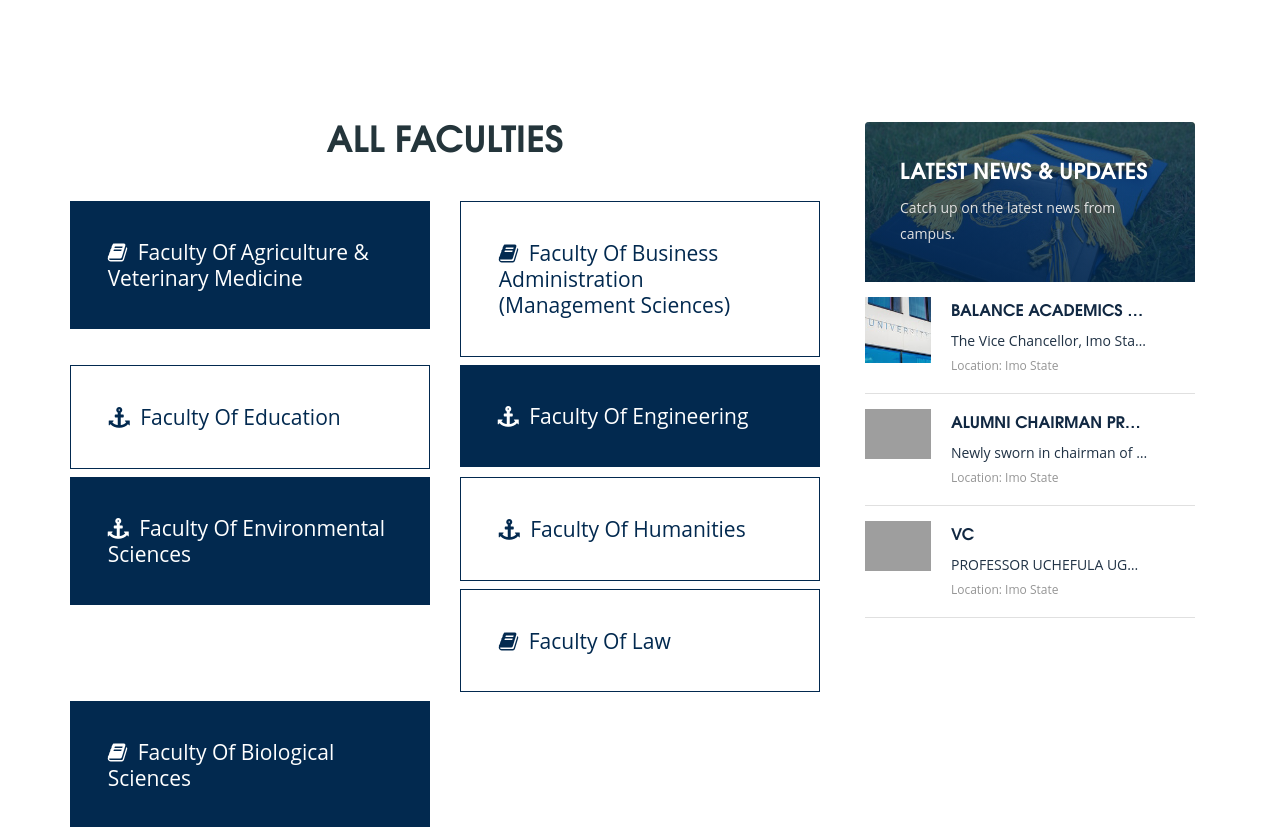
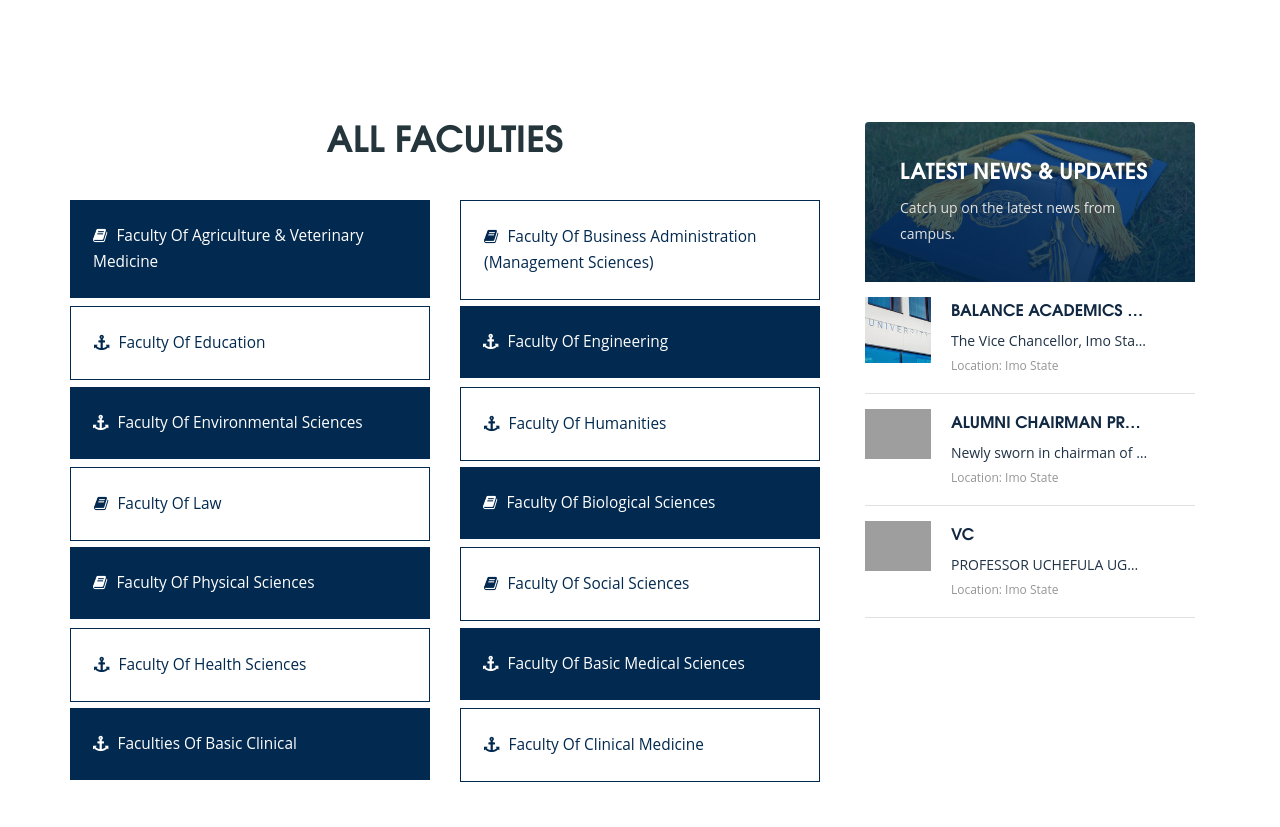
Before and after one commit to xmartina/imsu-v2, a PHP site: page /all.faculties.php in a window 1280 px wide. Shown: the part 197-1024 px from the top of the page. Run offline with PHP 8.4, Linux system fonts and the light colour scheme; some web fonts are replaced; grey boxes are pictures that could not be loaded.

Commit message:
updating padding and fontsize

```diff
--- a/all-faculties/list.faculties.php
+++ b/all-faculties/list.faculties.php
@@ -24,10 +24,10 @@
         cursor:pointer;
     }
     .faculty-box{
-        padding:1.8em;
+        padding:1.5em;
         background-color:#02294F;
         color:#fff;
-        font-size:1.5em;
+        font-size:1.1em;
         font-weight:500;
     }
     .faculty-box.pr-1{
```
